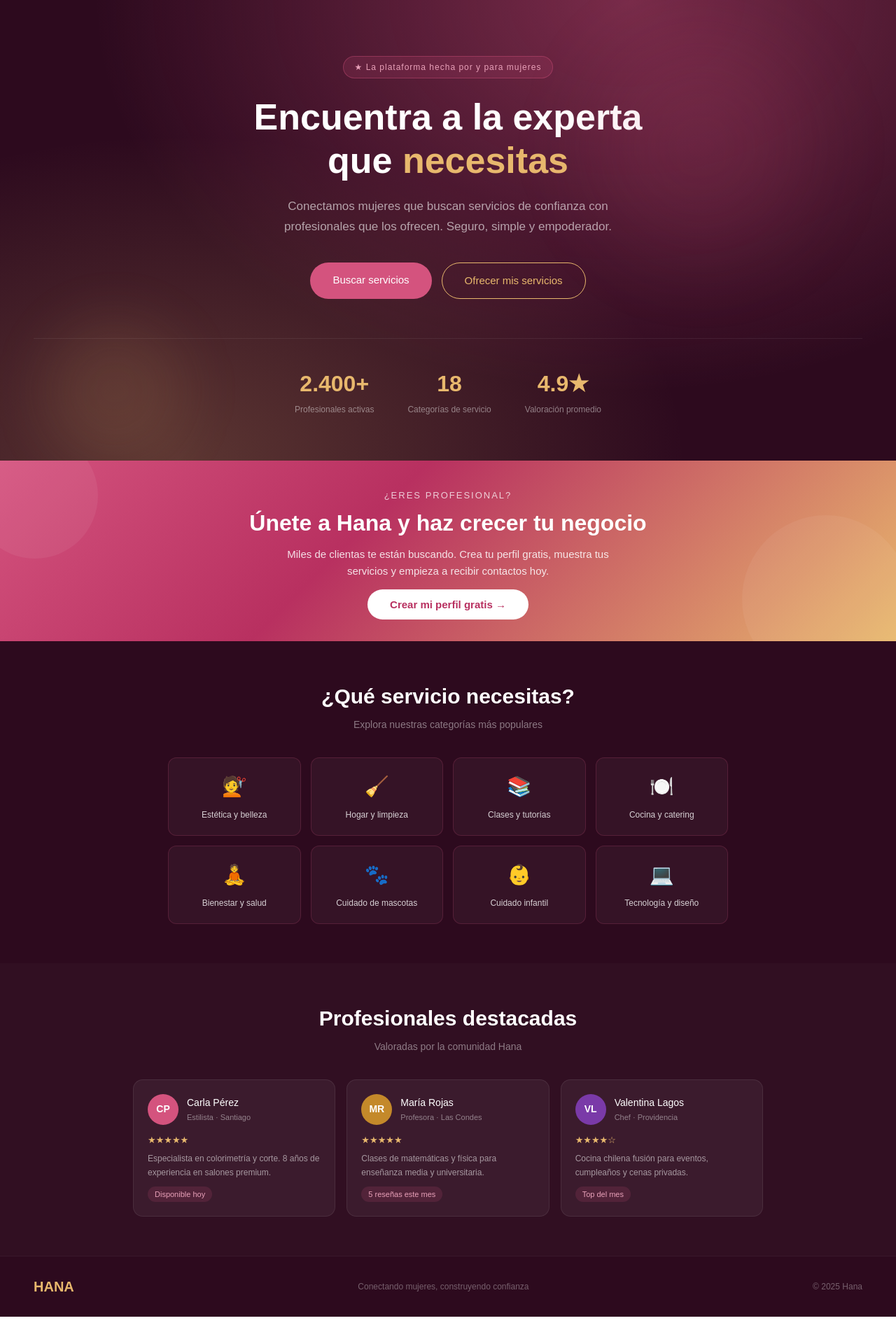
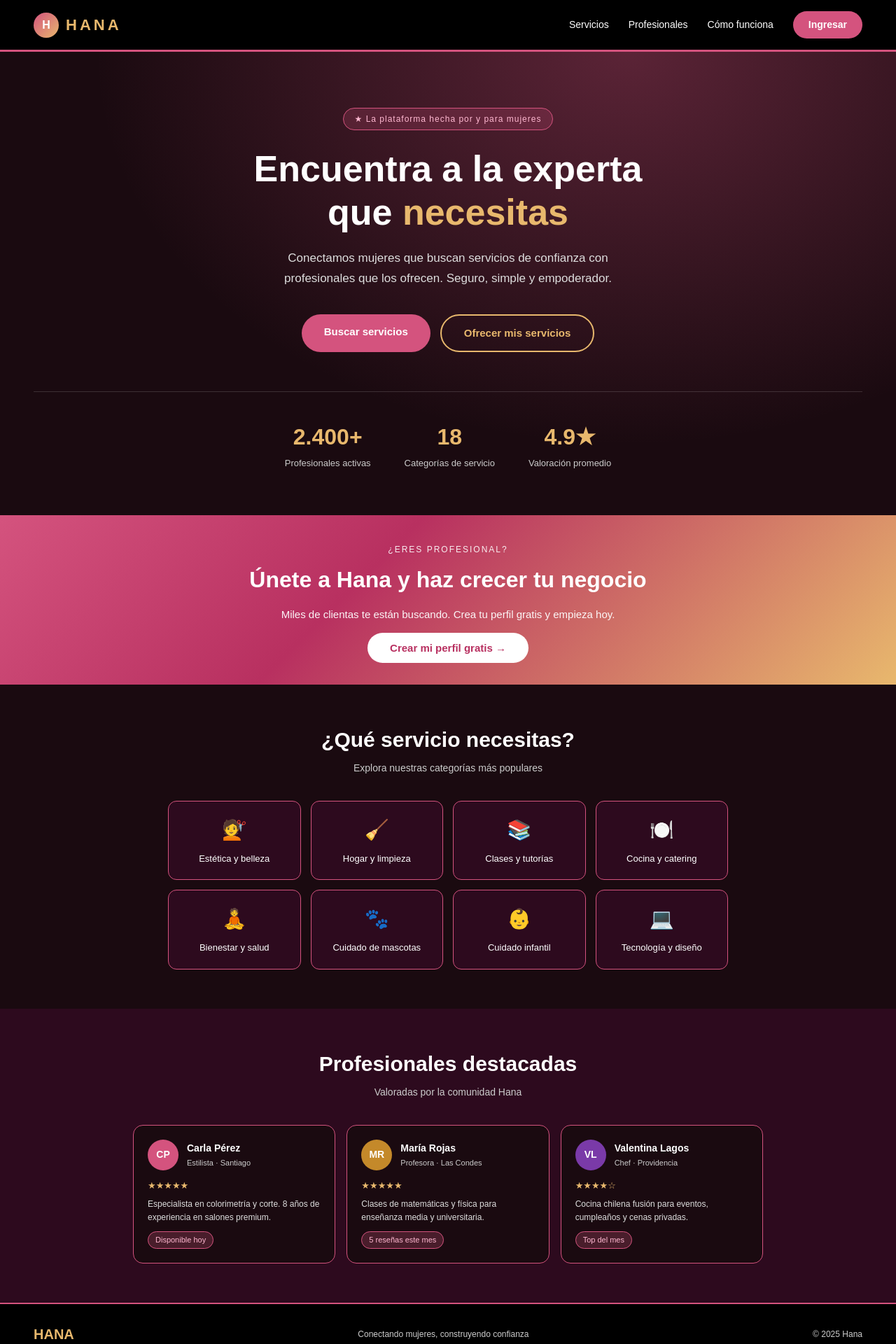
Before and after one commit to tornasol89/hana, a React app in the folder frontend/: page / in a window 1280 px wide. Shown: the top 1920 px of the page at 70% size. Before the commit the page ends 1881 px from the top, so only its background shows below. Built offline with nearby package versions, Linux system fonts and the light colour scheme; the HTML template or start-up script is replaced by a standard one.

Commit message:
feat: pagina login diseñada

```diff
--- a/frontend/src/components/Navbar.jsx
+++ b/frontend/src/components/Navbar.jsx
@@ -6,15 +6,28 @@ function Navbar() {
       display: 'flex',
       justifyContent: 'space-between',
       alignItems: 'center',
-      padding: '18px 48px',
-      backgroundColor: 'rgba(26,10,16,0.97)',
-      borderBottom: '1px solid rgba(212,83,126,0.25)',
-      position: 'sticky',
+      padding: '16px 48px',
+      background: 'rgba(0,0,0,0.5)',
+      borderBottom: '1px solid rgba(212,83,126,0.4)',
+      position: 'fixed',
       top: 0,
+      left: 0,
+      right: 0,
       zIndex: 100,
     }}>
-      <Link to="/" style={{ textDecoration: 'none' }}>
-        <span style={{ fontSize: '24px', fontWeight: '700', color: '#e8b86d', letterSpacing: '3px' }}>
+
+      <Link to="/" style={{ textDecoration: 'none', display: 'flex', alignItems: 'center', gap: '10px' }}>
+        <svg width="32" height="32" viewBox="0 0 32 32" fill="none" xmlns="http://www.w3.org/2000/svg">
+          <circle cx="16" cy="16" r="15" fill="url(#grad)" />
+          <text x="16" y="21" textAnchor="middle" fontSize="14" fontWeight="bold" fill="white" fontFamily="serif">H</text>
+          <defs>
+            <linearGradient id="grad" x1="0" y1="0" x2="32" y2="32" gradientUnits="userSpaceOnUse">
+              <stop offset="0%" stopColor="#d4537e" />
+              <stop offset="100%" stopColor="#e8b86d" />
+            </linearGradient>
+          </defs>
+        </svg>
+        <span style={{ fontSize: '22px', fontWeight: '700', color: '#e8b86d', letterSpacing: '3px' }}>
           HANA
         </span>
       </Link>
@@ -30,9 +43,10 @@ function Navbar() {
 }
 
 const linkStyle = {
-  color: 'rgba(255,255,255,0.65)',
+  color: 'rgba(255,255,255,0.85)',
   textDecoration: 'none',
   fontSize: '14px',
+  fontWeight: '500',
 }
 
 const btnStyle = {
--- a/frontend/src/pages/Home.jsx
+++ b/frontend/src/pages/Home.jsx
@@ -1,5 +1,4 @@
 import { Link } from 'react-router-dom'
-import Navbar from '../components/Navbar'
 
 const categorias = [
   { icono: '💇', nombre: 'Estética y belleza' },
@@ -28,22 +27,51 @@ function Estrellas({ cantidad }) {
 
 function Home() {
   return (
-   <div style={{ backgroundColor: '#2d0a1e', minHeight: '100vh', color: 'white', fontFamily: 'sans-serif' }}>
+    <div style={{ backgroundColor: '#1a0a10', minHeight: '100vh', color: 'white', fontFamily: 'sans-serif' }}>
+
+      {/* NAVBAR con fondo sólido negro */}
+      <nav style={{
+        display: 'flex',
+        justifyContent: 'space-between',
+        alignItems: 'center',
+        padding: '16px 48px',
+        backgroundColor: '#000000',
+        borderBottom: '3px solid #d4537e',
+      }}>
+        <div style={{ display: 'flex', alignItems: 'center', gap: '10px' }}>
+          <div style={{
+            width: '36px', height: '36px', borderRadius: '50%',
+            background: 'linear-gradient(135deg, #d4537e, #e8b86d)',
+            display: 'flex', alignItems: 'center', justifyContent: 'center',
+            fontWeight: '900', fontSize: '16px', color: 'white',
+          }}>H</div>
+          <span style={{ fontSize: '22px', fontWeight: '800', color: '#e8b86d', letterSpacing: '4px' }}>
+            HANA
+          </span>
+        </div>
+        <div style={{ display: 'flex', gap: '28px', alignItems: 'center' }}>
+          <span style={{ color: '#ffffff', fontSize: '14px', fontWeight: '500', cursor: 'pointer' }}>Servicios</span>
+          <span style={{ color: '#ffffff', fontSize: '14px', fontWeight: '500', cursor: 'pointer' }}>Profesionales</span>
+          <span style={{ color: '#ffffff', fontSize: '14px', fontWeight: '500', cursor: 'pointer' }}>Cómo funciona</span>
+          <Link to="/login" style={{
+            backgroundColor: '#d4537e', color: 'white',
+            padding: '9px 22px', borderRadius: '50px',
+            textDecoration: 'none', fontSize: '14px', fontWeight: '600',
+          }}>Ingresar</Link>
+        </div>
+      </nav>
+
       {/* HERO */}
       <section style={{
         padding: '80px 48px 64px',
         textAlign: 'center',
-        background: 'radial-gradient(ellipse at 70% 0%, rgba(212,83,126,0.45) 0%, transparent 60%), radial-gradient(ellipse at 20% 100%, rgba(232,184,109,0.25) 0%, transparent 50%)',
-        position: 'relative',
-        overflow: 'hidden',
+        background: 'radial-gradient(ellipse at 70% 0%, rgba(212,83,126,0.35) 0%, transparent 60%), #1a0a10',
       }}>
-        <div style={{ position: 'absolute', top: '60px', right: '10%', width: '300px', height: '300px', borderRadius: '50%', background: 'rgba(212,83,126,0.12)', filter: 'blur(60px)', pointerEvents: 'none' }} />
-        <div style={{ position: 'absolute', bottom: '0', left: '5%', width: '200px', height: '200px', borderRadius: '50%', background: 'rgba(232,184,109,0.1)', filter: 'blur(40px)', pointerEvents: 'none' }} />
         <div style={{
           display: 'inline-block',
-          background: 'rgba(212,83,126,0.15)',
-          border: '1px solid rgba(212,83,126,0.4)',
-          color: '#e8a0b8',
+          background: 'rgba(212,83,126,0.2)',
+          border: '1px solid #d4537e',
+          color: '#ffb8d1',
           fontSize: '12px',
           padding: '6px 16px',
           borderRadius: '50px',
@@ -53,36 +81,33 @@ function Home() {
           ★ La plataforma hecha por y para mujeres
         </div>
 
-        <h1 style={{ fontSize: '52px', fontWeight: '700', lineHeight: '1.2', margin: '0 0 20px' }}>
+        <h1 style={{ fontSize: '52px', fontWeight: '800', lineHeight: '1.2', margin: '0 0 20px', color: '#ffffff' }}>
           Encuentra a la experta<br />
           que <span style={{ color: '#e8b86d' }}>necesitas</span>
         </h1>
 
-        <p style={{ fontSize: '17px', color: 'rgba(255,255,255,0.6)', maxWidth: '480px', margin: '0 auto 36px', lineHeight: '1.7' }}>
+        <p style={{ fontSize: '17px', color: '#dddddd', maxWidth: '480px', margin: '0 auto 36px', lineHeight: '1.7' }}>
           Conectamos mujeres que buscan servicios de confianza con profesionales que los ofrecen. Seguro, simple y empoderador.
         </p>
 
         <div style={{ display: 'flex', gap: '14px', justifyContent: 'center', flexWrap: 'wrap' }}>
           <Link to="/" style={{
-            backgroundColor: '#d4537e', color: 'white', padding: '14px 32px',
-            borderRadius: '50px', textDecoration: 'none', fontSize: '15px', fontWeight: '500',
-          }}>
-            Buscar servicios
-          </Link>
+            backgroundColor: '#d4537e', color: '#ffffff',
+            padding: '14px 32px', borderRadius: '50px',
+            textDecoration: 'none', fontSize: '15px', fontWeight: '600',
+          }}>Buscar servicios</Link>
           <Link to="/register-worker" style={{
             backgroundColor: 'transparent', color: '#e8b86d',
-            border: '1.5px solid #e8b86d', padding: '14px 32px',
-            borderRadius: '50px', textDecoration: 'none', fontSize: '15px', fontWeight: '500',
-          }}>
-            Ofrecer mis servicios
-          </Link>
+            border: '2px solid #e8b86d', padding: '14px 32px',
+            borderRadius: '50px', textDecoration: 'none',
+            fontSize: '15px', fontWeight: '600',
+          }}>Ofrecer mis servicios</Link>
         </div>
 
-        {/* ESTADÍSTICAS */}
         <div style={{
           display: 'flex', gap: '48px', justifyContent: 'center',
           marginTop: '56px', paddingTop: '40px',
-          borderTop: '1px solid rgba(255,255,255,0.07)',
+          borderTop: '1px solid rgba(255,255,255,0.15)',
           flexWrap: 'wrap',
         }}>
           {[
@@ -91,113 +116,91 @@ function Home() {
             { num: '4.9★', label: 'Valoración promedio' },
           ].map((s) => (
             <div key={s.label} style={{ textAlign: 'center' }}>
-              <div style={{ fontSize: '32px', fontWeight: '700', color: '#e8b86d' }}>{s.num}</div>
-              <div style={{ fontSize: '12px', color: 'rgba(255,255,255,0.45)', marginTop: '4px' }}>{s.label}</div>
+              <div style={{ fontSize: '32px', fontWeight: '800', color: '#e8b86d' }}>{s.num}</div>
+              <div style={{ fontSize: '13px', color: '#cccccc', marginTop: '4px' }}>{s.label}</div>
             </div>
           ))}
         </div>
       </section>
 
-      {/* CATEGORÍAS */}
-     {/* BANNER LLAMATIVO */}
+      {/* BANNER */}
       <section style={{
         background: 'linear-gradient(135deg, #d4537e 0%, #b83060 40%, #e8b86d 100%)',
         padding: '40px 48px',
         textAlign: 'center',
-        position: 'relative',
-        overflow: 'hidden',
       }}>
-        <div style={{
-          position: 'absolute', top: '-40px', left: '-40px',
-          width: '180px', height: '180px', borderRadius: '50%',
-          background: 'rgba(255,255,255,0.06)',
-        }} />
-        <div style={{
-          position: 'absolute', bottom: '-60px', right: '-20px',
-          width: '240px', height: '240px', borderRadius: '50%',
-          background: 'rgba(255,255,255,0.05)',
-        }} />
-        <p style={{ fontSize: '13px', color: 'rgba(255,255,255,0.75)', letterSpacing: '2px', marginBottom: '10px', textTransform: 'uppercase' }}>
+        <p style={{ fontSize: '12px', color: 'rgba(255,255,255,0.9)', letterSpacing: '2px', marginBottom: '10px', textTransform: 'uppercase' }}>
           ¿Eres profesional?
         </p>
-        <h2 style={{ fontSize: '32px', fontWeight: '700', color: 'white', margin: '0 0 14px', lineHeight: '1.2' }}>
+        <h2 style={{ fontSize: '32px', fontWeight: '800', color: '#ffffff', margin: '0 0 14px' }}>
           Únete a Hana y haz crecer tu negocio
         </h2>
-        <p style={{ fontSize: '15px', color: 'rgba(255,255,255,0.85)', maxWidth: '520px', margin: '0 auto 24px', lineHeight: '1.6' }}>
-          Miles de clientas te están buscando. Crea tu perfil gratis, muestra tus servicios y empieza a recibir contactos hoy.
+        <p style={{ fontSize: '15px', color: 'rgba(255,255,255,0.95)', maxWidth: '520px', margin: '0 auto 24px', lineHeight: '1.6' }}>
+          Miles de clientas te están buscando. Crea tu perfil gratis y empieza hoy.
         </p>
         <Link to="/register-worker" style={{
-          backgroundColor: 'white',
-          color: '#b83060',
-          padding: '13px 32px',
-          borderRadius: '50px',
-          textDecoration: 'none',
-          fontSize: '15px',
-          fontWeight: '600',
-        }}>
-          Crear mi perfil gratis →
-        </Link>
+          backgroundColor: 'white', color: '#b83060',
+          padding: '13px 32px', borderRadius: '50px',
+          textDecoration: 'none', fontSize: '15px', fontWeight: '700',
+        }}>Crear mi perfil gratis →</Link>
       </section>
 
       {/* CATEGORÍAS */}
-      <section style={{ padding: '56px 48px' }}>
-        <h2 style={{ fontSize: '30px', fontWeight: '700', textAlign: 'center', marginBottom: '8px' }}>
+      <section style={{ padding: '56px 48px', backgroundColor: '#1a0a10' }}>
+        <h2 style={{ fontSize: '30px', fontWeight: '800', textAlign: 'center', marginBottom: '8px', color: '#ffffff' }}>
           ¿Qué servicio necesitas?
         </h2>
-        <p style={{ textAlign: 'center', color: 'rgba(255,255,255,0.45)', fontSize: '14px', marginBottom: '36px' }}>
+        <p style={{ textAlign: 'center', color: '#cccccc', fontSize: '14px', marginBottom: '36px' }}>
           Explora nuestras categorías más populares
         </p>
         <div style={{ display: 'grid', gridTemplateColumns: 'repeat(4, 1fr)', gap: '14px', maxWidth: '800px', margin: '0 auto' }}>
           {categorias.map((cat) => (
             <div key={cat.nombre} style={{
-              background: 'rgba(255,255,255,0.04)',
-              border: '1px solid rgba(212,83,126,0.2)',
+              background: '#2d0a1e',
+              border: '1px solid #d4537e',
               borderRadius: '12px', padding: '20px 14px', textAlign: 'center', cursor: 'pointer',
             }}>
               <div style={{ fontSize: '28px', marginBottom: '10px' }}>{cat.icono}</div>
-              <div style={{ fontSize: '12px', color: 'rgba(255,255,255,0.8)' }}>{cat.nombre}</div>
+              <div style={{ fontSize: '13px', color: '#ffffff', fontWeight: '500' }}>{cat.nombre}</div>
             </div>
           ))}
         </div>
       </section>
 
-      {/* TRABAJADORAS DESTACADAS */}
-      <section style={{ background: 'rgba(255,255,255,0.02)', padding: '56px 48px' }}>
-        <h2 style={{ fontSize: '30px', fontWeight: '700', textAlign: 'center', marginBottom: '8px' }}>
+      {/* TRABAJADORAS */}
+      <section style={{ backgroundColor: '#2d0a1e', padding: '56px 48px' }}>
+        <h2 style={{ fontSize: '30px', fontWeight: '800', textAlign: 'center', marginBottom: '8px', color: '#ffffff' }}>
           Profesionales destacadas
         </h2>
-        <p style={{ textAlign: 'center', color: 'rgba(255,255,255,0.45)', fontSize: '14px', marginBottom: '36px' }}>
+        <p style={{ textAlign: 'center', color: '#cccccc', fontSize: '14px', marginBottom: '36px' }}>
           Valoradas por la comunidad Hana
         </p>
         <div style={{ display: 'grid', gridTemplateColumns: 'repeat(3, 1fr)', gap: '16px', maxWidth: '900px', margin: '0 auto' }}>
           {trabajadoras.map((w) => (
             <div key={w.nombre} style={{
-              background: 'rgba(255,255,255,0.05)',
-              border: '1px solid rgba(255,255,255,0.08)',
+              background: '#1a0a10',
+              border: '1px solid #d4537e',
               borderRadius: '14px', padding: '20px',
             }}>
               <div style={{ display: 'flex', gap: '12px', alignItems: 'center', marginBottom: '12px' }}>
                 <div style={{
                   width: '44px', height: '44px', borderRadius: '50%',
                   backgroundColor: w.color, display: 'flex', alignItems: 'center',
-                  justifyContent: 'center', fontWeight: '600', fontSize: '14px', flexShrink: 0,
-                }}>
-                  {w.iniciales}
-                </div>
+                  justifyContent: 'center', fontWeight: '700', fontSize: '14px',
+                  color: 'white', flexShrink: 0,
+                }}>{w.iniciales}</div>
                 <div>
-                  <div style={{ fontSize: '14px', fontWeight: '500' }}>{w.nombre}</div>
-                  <div style={{ fontSize: '11px', color: 'rgba(255,255,255,0.45)', marginTop: '2px' }}>{w.trabajo}</div>
+                  <div style={{ fontSize: '14px', fontWeight: '600', color: '#ffffff' }}>{w.nombre}</div>
+                  <div style={{ fontSize: '11px', color: '#cccccc', marginTop: '2px' }}>{w.trabajo}</div>
                 </div>
               </div>
               <Estrellas cantidad={w.estrellas} />
-              <div style={{ fontSize: '12px', color: 'rgba(255,255,255,0.55)', lineHeight: '1.6' }}>{w.desc}</div>
+              <div style={{ fontSize: '12px', color: '#dddddd', lineHeight: '1.6' }}>{w.desc}</div>
               <span style={{
-                display: 'inline-block', background: 'rgba(212,83,126,0.15)',
-                color: '#e8a0b8', fontSize: '11px', padding: '3px 10px',
-                borderRadius: '50px', marginTop: '10px',
-              }}>
-                {w.tag}
-              </span>
+                display: 'inline-block', background: 'rgba(212,83,126,0.25)',
+                color: '#ffb8d1', fontSize: '11px', padding: '3px 10px',
+                borderRadius: '50px', marginTop: '10px', border: '1px solid #d4537e',
+              }}>{w.tag}</span>
             </div>
           ))}
         </div>
@@ -206,13 +209,14 @@ function Home() {
       {/* FOOTER */}
       <footer style={{
         display: 'flex', justifyContent: 'space-between', alignItems: 'center',
-        padding: '28px 48px', borderTop: '1px solid rgba(255,255,255,0.06)',
-        flexWrap: 'wrap', gap: '12px',
+        padding: '28px 48px', backgroundColor: '#000000',
+        borderTop: '2px solid #d4537e', flexWrap: 'wrap', gap: '12px',
       }}>
-        <span style={{ fontSize: '20px', fontWeight: '700', color: '#e8b86d' }}>HANA</span>
-        <span style={{ fontSize: '12px', color: 'rgba(255,255,255,0.35)' }}>Conectando mujeres, construyendo confianza</span>
-        <span style={{ fontSize: '12px', color: 'rgba(255,255,255,0.35)' }}>© 2025 Hana</span>
+        <span style={{ fontSize: '20px', fontWeight: '800', color: '#e8b86d' }}>HANA</span>
+        <span style={{ fontSize: '12px', color: '#cccccc' }}>Conectando mujeres, construyendo confianza</span>
+        <span style={{ fontSize: '12px', color: '#cccccc' }}>© 2025 Hana</span>
       </footer>
+
     </div>
   )
 }
--- a/frontend/src/pages/Login.jsx
+++ b/frontend/src/pages/Login.jsx
@@ -1,5 +1,125 @@
+import { Link } from 'react-router-dom'
+
 function Login() {
-  return <div>Login — próximamente</div>
+  return (
+    <div style={{ backgroundColor: '#1a0a10', minHeight: '100vh', color: 'white', fontFamily: 'sans-serif', display: 'flex', flexDirection: 'column' }}>
+
+      {/* NAVBAR */}
+      <nav style={{
+        display: 'flex', justifyContent: 'space-between', alignItems: 'center',
+        padding: '16px 48px', backgroundColor: '#000000', borderBottom: '3px solid #d4537e',
+      }}>
+        <Link to="/" style={{ textDecoration: 'none', display: 'flex', alignItems: 'center', gap: '10px' }}>
+          <div style={{
+            width: '36px', height: '36px', borderRadius: '50%',
+            background: 'linear-gradient(135deg, #d4537e, #e8b86d)',
+            display: 'flex', alignItems: 'center', justifyContent: 'center',
+            fontWeight: '900', fontSize: '16px', color: 'white',
+          }}>H</div>
+          <span style={{ fontSize: '22px', fontWeight: '800', color: '#e8b86d', letterSpacing: '4px' }}>HANA</span>
+        </Link>
+        <Link to="/register-client" style={{
+          color: '#ffffff', fontSize: '14px', textDecoration: 'none', fontWeight: '500',
+        }}>¿No tienes cuenta? <span style={{ color: '#e8b86d', fontWeight: '700' }}>Regístrate</span></Link>
+      </nav>
+
+      {/* CONTENIDO */}
+      <div style={{
+        flex: 1, display: 'flex', alignItems: 'center', justifyContent: 'center',
+        padding: '48px 24px',
+        background: 'radial-gradient(ellipse at 30% 50%, rgba(212,83,126,0.2) 0%, transparent 60%), #1a0a10',
+      }}>
+        <div style={{
+          background: '#2d0a1e', border: '1px solid #d4537e',
+          borderRadius: '20px', padding: '48px 40px', width: '100%', maxWidth: '420px',
+        }}>
+
+          {/* TÍTULO */}
+          <div style={{ textAlign: 'center', marginBottom: '32px' }}>
+            <div style={{
+              width: '56px', height: '56px', borderRadius: '50%',
+              background: 'linear-gradient(135deg, #d4537e, #e8b86d)',
+              display: 'flex', alignItems: 'center', justifyContent: 'center',
+              fontWeight: '900', fontSize: '24px', color: 'white', margin: '0 auto 16px',
+            }}>H</div>
+            <h1 style={{ fontSize: '26px', fontWeight: '800', color: '#ffffff', margin: '0 0 8px' }}>
+              Bienvenida de vuelta
+            </h1>
+            <p style={{ fontSize: '14px', color: '#cccccc', margin: 0 }}>
+              Ingresa a tu cuenta Hana
+            </p>
+          </div>
+
+          {/* FORMULARIO */}
+          <div style={{ display: 'flex', flexDirection: 'column', gap: '16px' }}>
+
+            <div>
+              <label style={{ fontSize: '13px', color: '#e8b86d', fontWeight: '600', display: 'block', marginBottom: '6px' }}>
+                Correo electrónico
+              </label>
+              <input
+                type="email"
+                placeholder="tu@correo.com"
+                style={{
+                  width: '100%', padding: '12px 16px', borderRadius: '10px',
+                  backgroundColor: '#1a0a10', border: '1.5px solid #d4537e',
+                  color: '#ffffff', fontSize: '14px', outline: 'none',
+                  boxSizing: 'border-box',
+                }}
+              />
+            </div>
+
+            <div>
+              <label style={{ fontSize: '13px', color: '#e8b86d', fontWeight: '600', display: 'block', marginBottom: '6px' }}>
+                Contraseña
+              </label>
+              <input
+                type="password"
+                placeholder="••••••••"
+                style={{
+                  width: '100%', padding: '12px 16px', borderRadius: '10px',
+                  backgroundColor: '#1a0a10', border: '1.5px solid #d4537e',
+                  color: '#ffffff', fontSize: '14px', outline: 'none',
+                  boxSizing: 'border-box',
+                }}
+              />
+            </div>
+
+            <div style={{ textAlign: 'right' }}>
+              <span style={{ fontSize: '13px', color: '#e8b86d', cursor: 'pointer' }}>
+                ¿Olvidaste tu contraseña?
+              </span>
+            </div>
+
+            <button style={{
+              backgroundColor: '#d4537e', color: 'white',
+              padding: '14px', borderRadius: '50px', border: 'none',
+              fontSize: '15px', fontWeight: '700', cursor: 'pointer', marginTop: '8px',
+            }}>
+              Ingresar
+            </button>
+
+            <div style={{ textAlign: 'center', marginTop: '8px' }}>
+              <span style={{ fontSize: '13px', color: '#cccccc' }}>¿No tienes cuenta? </span>
+              <Link to="/register-client" style={{ fontSize: '13px', color: '#e8b86d', fontWeight: '700', textDecoration: 'none' }}>
+                Regístrate gratis
+              </Link>
+            </div>
+
+          </div>
+        </div>
+      </div>
+
+      {/* FOOTER */}
+      <footer style={{
+        textAlign: 'center', padding: '20px',
+        backgroundColor: '#000000', borderTop: '2px solid #d4537e',
+      }}>
+        <span style={{ fontSize: '12px', color: '#cccccc' }}>© 2025 Hana · Conectando mujeres, construyendo confianza</span>
+      </footer>
+
+    </div>
+  )
 }
 
 export default Login
```
